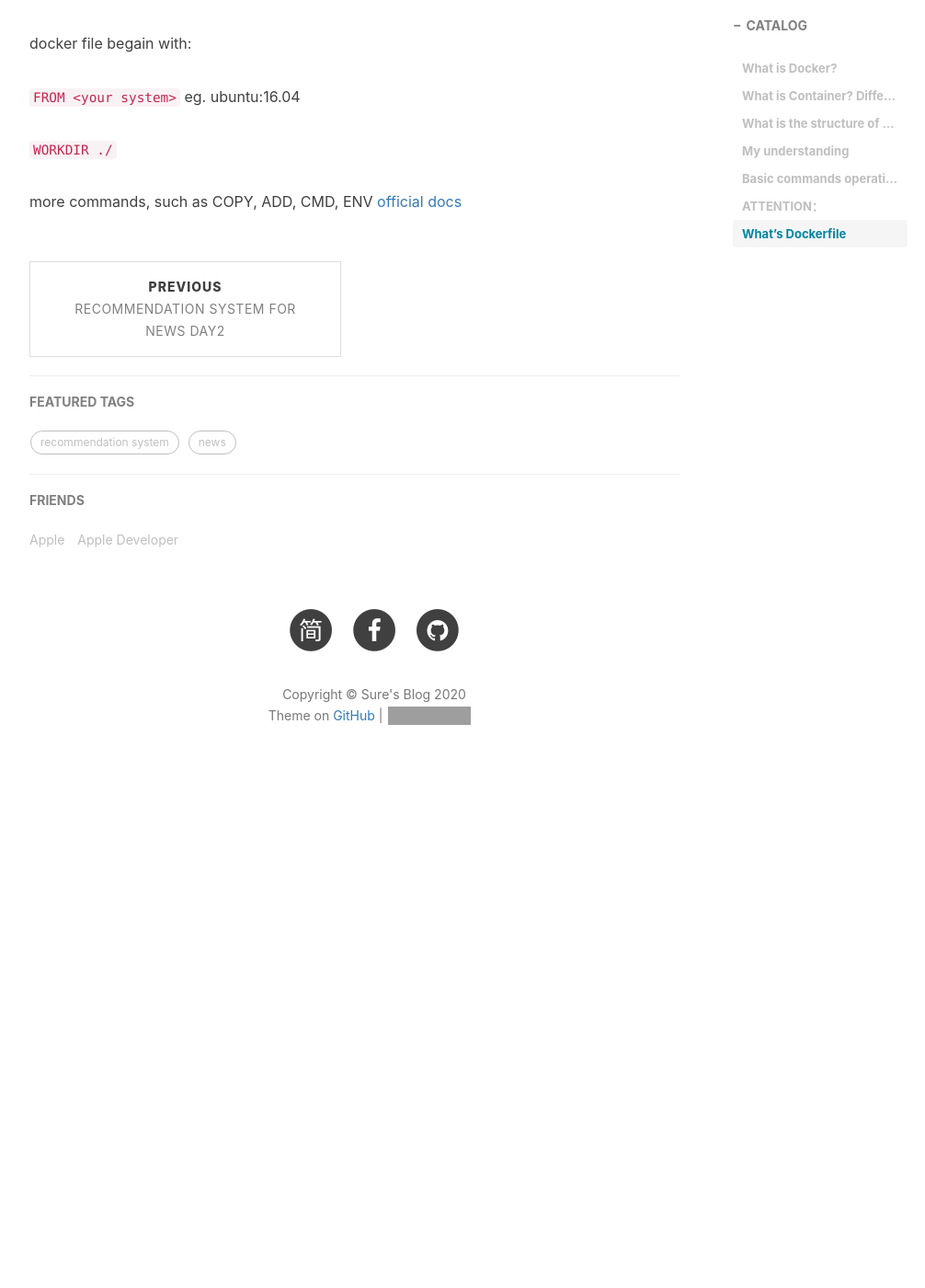
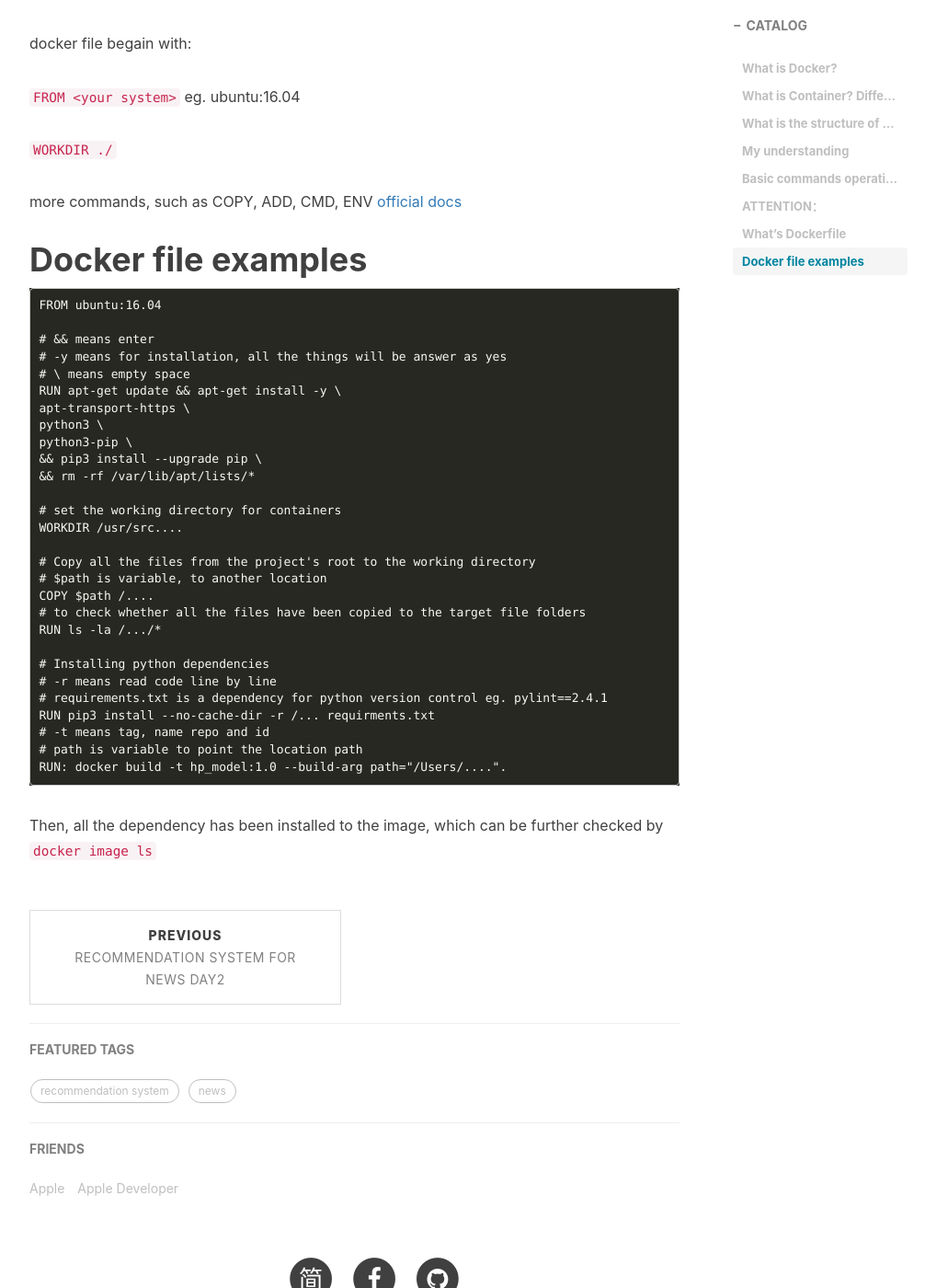
Before and after one commit to JadeSure/my_old_blog, a Jekyll site: the page built from _posts/2020-12-30-Docker-Introduction.md, in a window 1280 px wide and 1400 px high, scrolled down 4375 px. Shown: the whole window at 92% size, without its empty margins (233-1239 px from the left). Built offline with Jekyll 4.4.1, drawn with Linux system fonts in a browser that asks for light colours; nearby versions of some CDN libraries; comment, search, counter and statistics services are not loaded; before the commit the page ends 5257 px from its top, so only the background shows below that; grey boxes are pictures that could not be loaded.

Commit message:
Update 2020-12-30-Docker-Introduction.md

````diff
--- a/_posts/2020-12-30-Docker-Introduction.md
+++ b/_posts/2020-12-30-Docker-Introduction.md
@@ -102,3 +102,37 @@ docker file begain with:
 `WORKDIR ./`
 
 more commands, such as COPY, ADD, CMD, ENV [official docs](https://docs.docker.com/)
+
+# Docker file examples
+```
+FROM ubuntu:16.04
+
+# && means enter
+# -y means for installation, all the things will be answer as yes
+# \ means empty space
+RUN apt-get update && apt-get install -y \
+apt-transport-https \
+python3 \
+python3-pip \
+&& pip3 install --upgrade pip \
+&& rm -rf /var/lib/apt/lists/*
+
+# set the working directory for containers
+WORKDIR /usr/src....
+
+# Copy all the files from the project's root to the working directory
+# $path is variable, to another location
+COPY $path /....
+# to check whether all the files have been copied to the target file folders
+RUN ls -la /.../*
+
+# Installing python dependencies
+# -r means read code line by line
+# requirements.txt is a dependency for python version control eg. pylint==2.4.1
+RUN pip3 install --no-cache-dir -r /... requirments.txt
+# -t means tag, name repo and id
+# path is variable to point the location path
+RUN: docker build -t hp_model:1.0 --build-arg path="/Users/....".
+```
+Then, all the dependency has been installed to the image, which can be further checked by
+`docker image ls`
````
